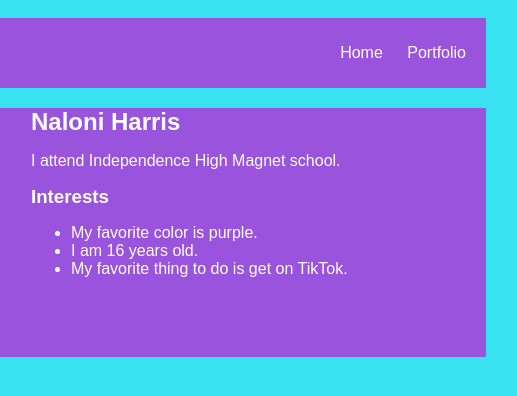
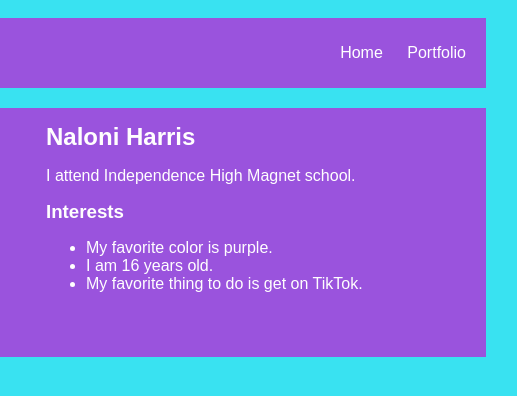
Before and after one commit to Naloni/Naloni.github.io, a plain HTML site: page index.html in a window 1280 px wide. Shown: the full height of the page, 554-1071 px from the left. Drawn offline with Linux system fonts and the light colour scheme.

Commit message:
add index.html file

```diff
--- a/index.html
+++ b/index.html
@@ -101,12 +101,12 @@
                     src="https://cdn.vox-cdn.com/thumbor/cufNku0KTP-DIqVSVbaJHOs2ESI=/0x0:3180x2117/920x613/filters:focal(1905x366:2413x874):format(webp)/cdn.vox-cdn.com/uploads/chorus_image/image/69758714/usa_today_15517167.0.jpg">
             </div>
             <!-- Content section -->
-            <div>
+            <div class="content">
                 <h2> Naloni Harris </h2>
 
                 <p>I attend Independence High Magnet school.</p>
                 <!--Intrests section -->
-                <div>
+                <div id="intrests">
                     <h3>Interests</h3>
                     <ul>
                         <li> My favorite color is purple.</li>
```
